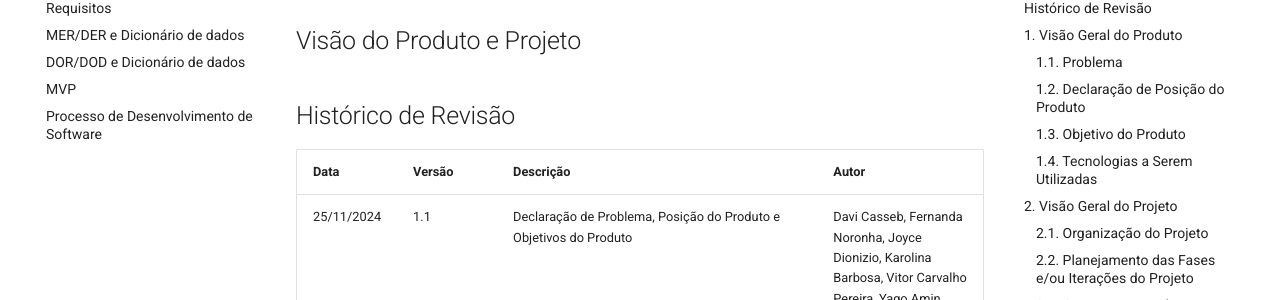
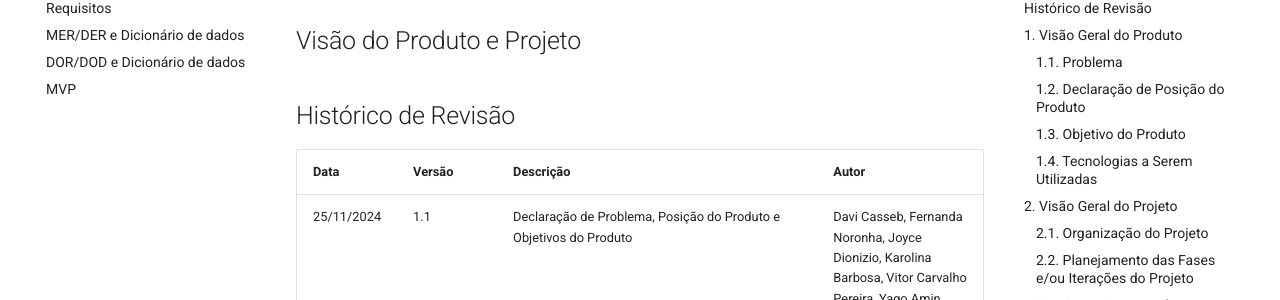
Before and after one commit to FGA-REQ/2024.2-Requisitores, an MkDocs documentation site: the page built from docs/index.md, in a window 1280 px wide. Shown: the part 157-457 px from the top of the page. Built offline with MkDocs 1.6.1 and Material for MkDocs 9.7.7, drawn with Linux system fonts in a browser that asks for light colours.

Commit message:
Update mkdocs.yml

```diff
--- a/mkdocs.yml
+++ b/mkdocs.yml
@@ -6,7 +6,6 @@ nav:
   - MER/DER e Dicionário de dados: "visao-projeto-produto/der.md"
   - DOR/DOD e Dicionário de dados: "visao-projeto-produto/dor-dod.md"
   - MVP: "visao-projeto-produto/mvp.md"
-  - Processo de Desenvolvimento de Software: "processo-de-desenvolvimento-de-software/diagrama.md"
 
 theme:
   name: material
```
